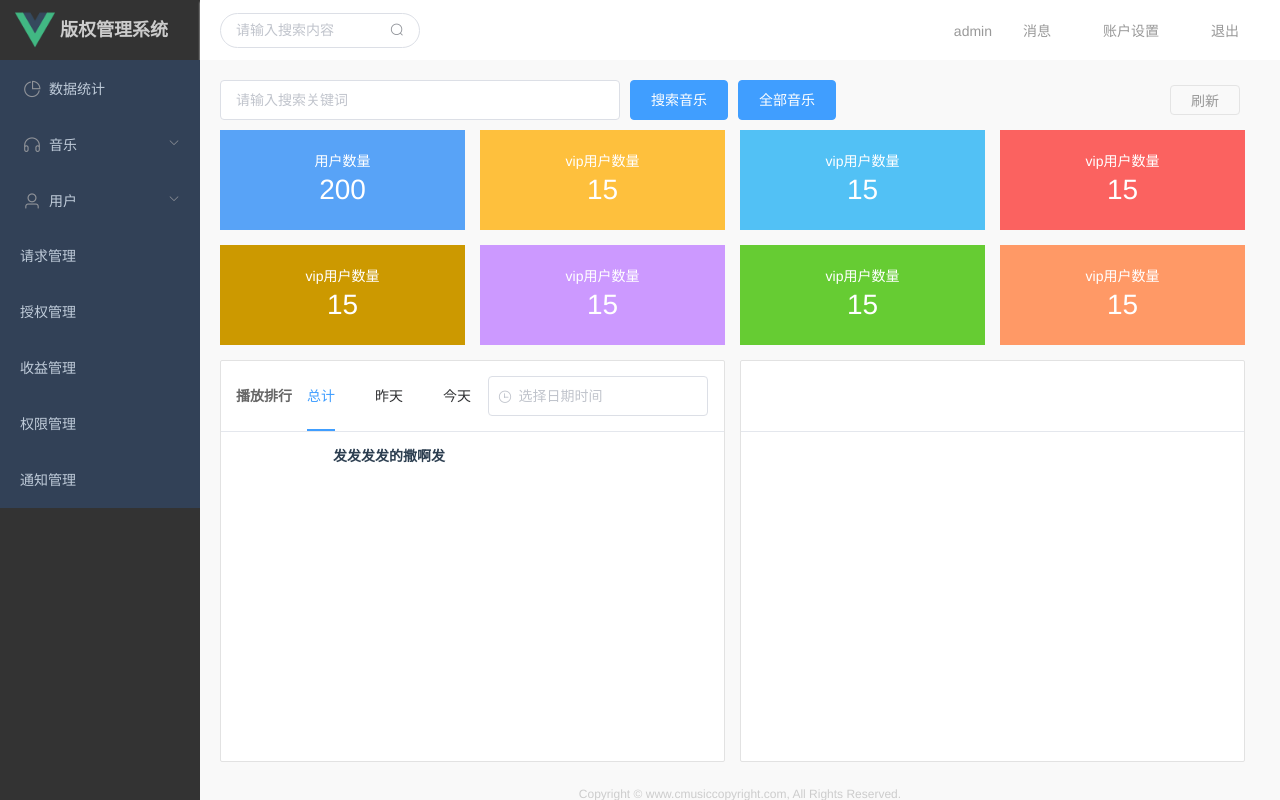
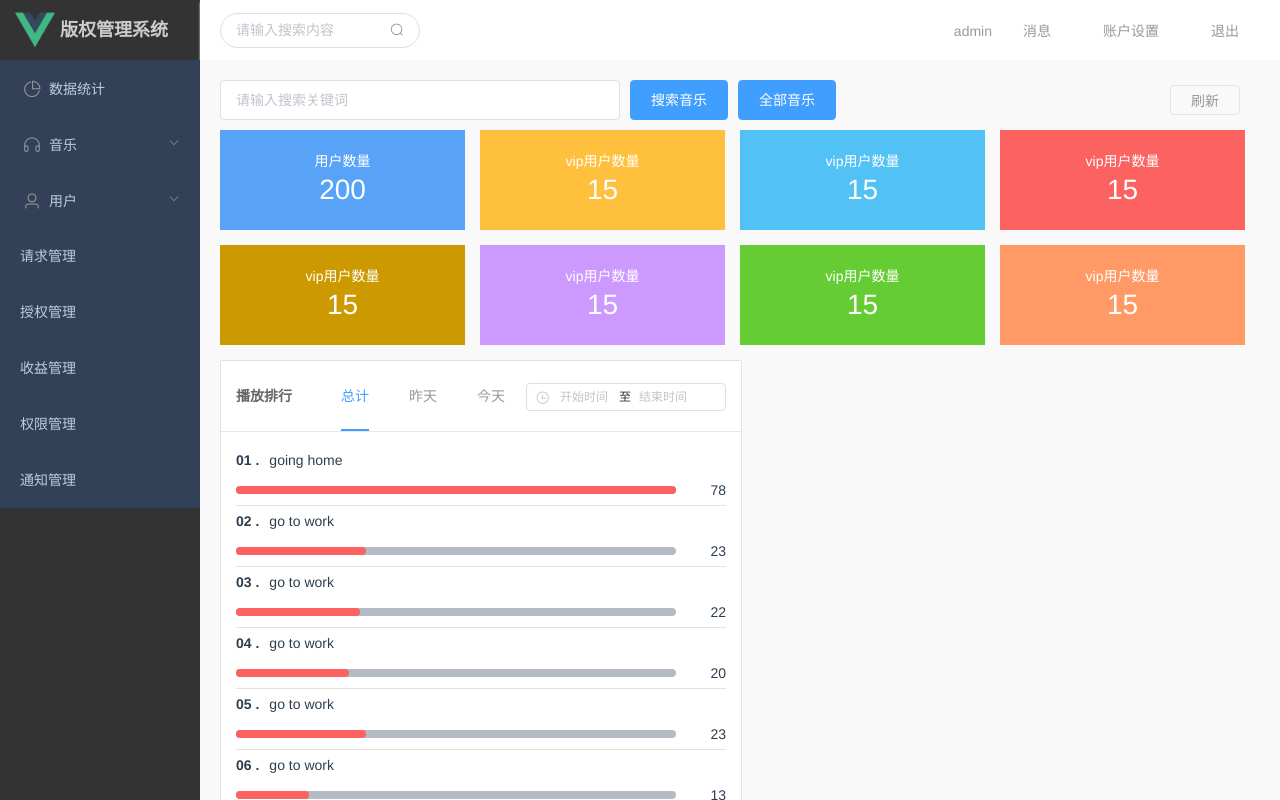
Before and after one commit to iamxingcong/mleji, a Vue app: page /#/DataManage in a window 1280 px wide. Shown: the top 800 px of the page. Built offline with nearby package versions, Linux system fonts and the light colour scheme.

Commit message:
proportion charts

```diff
--- a/src/assets/css/base.css
+++ b/src/assets/css/base.css
@@ -45,14 +45,29 @@
 .ranks .el-tabs__item{
   height: 70px !important;
   line-height: 70px !important;
+  color: #999;
 }
-
+.ranks .el-tabs__item.is-active{
+  color: #409EFF;
+}
 .ranks .el-tabs{
   float: left;
+  width: 100%;
+  position: absolute;
+  top: 0px;
 }
 .ranks .el-date-editor{
-  margin-top: 15px;
+  margin-top: 22px;
 }
 .ranks .el-tabs__nav-wrap::after {
   height: 0px !important;
 }
+.ranks .el-date-editor--timerange.el-input__inner{
+  width: 200px !important;
+  float: right;
+  margin-right: 15px;
+  z-index: 999;
+}
+.ranks .el-tabs__nav-scroll {
+  padding-left: 120px;
+}
--- a/src/components/page/DataManage.vue
+++ b/src/components/page/DataManage.vue
@@ -21,24 +21,25 @@
       <el-row>
         <span class="titles">播放排行</span>
 
-          <el-date-picker
+           <el-time-picker
+            is-range
+            size="mini"
             v-model="times"
-            type="datetime"
-            placeholder="选择日期时间"
-            align="right"
-            :picker-options="pickerOptions">
-          </el-date-picker>
-
+            range-separator="至"
+            start-placeholder="开始时间"
+            end-placeholder="结束时间"
+            placeholder="选择时间范围">
+          </el-time-picker>
+        </el-row>
         <el-tabs v-model="activeName" @tab-click="handleClick">
           <el-tab-pane label="总计" name="first">
-            <h1>发发发发的撒啊发</h1>
+            <MusicList />
           </el-tab-pane>
           <el-tab-pane label="昨天" name="second">昨天fsf</el-tab-pane>
           <el-tab-pane label="今天" name="third">今天sff</el-tab-pane>
 
         </el-tabs>
 
-      </el-row>
     </div>
 
     <div class="ranks">
@@ -47,6 +48,7 @@
   </div>
 </template>
 <script>
+import MusicList from './subcompo/MusicList.vue'
 var stactic = [
   {'name': '用户数量', 'number': 200, 'class': 'ca'},
   {'name': 'vip用户数量', 'number': 15, 'class': 'cb'},
@@ -64,30 +66,11 @@ export default {
       input: '',
       statics: [],
       activeName: 'first',
-      pickerOptions: {
-        shortcuts: [{
-          text: '今天',
-          onClick (picker) {
-            picker.$emit('pick', new Date())
-          }
-        }, {
-          text: '昨天',
-          onClick (picker) {
-            const date = new Date()
-            date.setTime(date.getTime() - 3600 * 1000 * 24)
-            picker.$emit('pick', date)
-          }
-        }, {
-          text: '一周前',
-          onClick (picker) {
-            const date = new Date()
-            date.setTime(date.getTime() - 3600 * 1000 * 24 * 7)
-            picker.$emit('pick', date)
-          }
-        }]
-      },
       times: ''
     }
+  },
+  components: {
+    MusicList
   },
   created () {
     this.statics = stactic
@@ -169,20 +152,22 @@ export default {
   }
   .ranks{
     width: calc(50% - 17px);
+    min-width: 520px;
     float: left;
-    min-height: 400px;
+    min-height: 640px;
     margin-right: 15px;
     border: 1px solid #e2e2e2;
     background: #fff;
     border-radius: 2px;
     position: relative;
+    margin-bottom: 15px;
   }
   .titles{
     height: 70px;
     line-height: 70px;
     color: #666;
     font-weight: 700;
-    padding: 0px 15px;
+    padding: 0px 35px 0px 15px;
     overflow: hidden;
     margin-bottom: -1px;
     position: relative;
--- /dev/null
+++ b/src/components/page/subcompo/MusicList.vue
@@ -0,0 +1,93 @@
+<template>
+  <div id='MusicList'>
+    <div class='single' v-for="(i,index) in music" :key="index">
+      <span class="title"><i> {{    '0' +  ( index + 1  )  }} .</i>{{i.name}}</span>
+      <div class="length">
+        <span class="long">
+          <i  :style="'width:'+(i.play/lt)*100 +'%;'"></i>
+        </span>
+        <i class="play">{{i.play}}</i>
+      </div>
+    </div>
+
+  </div>
+</template>
+<script>
+var mus = [
+  { 'name': 'going home', 'play': 78 },
+  { 'name': 'go to work', 'play': 23 },
+  { 'name': 'go to work', 'play': 22 },
+  { 'name': 'go to work', 'play': 20 },
+  { 'name': 'go to work', 'play': 23 },
+  { 'name': 'go to work', 'play': 13 },
+  { 'name': 'go to work', 'play': 3 },
+  { 'name': 'ready off work, every day', 'play': 0 }
+
+]
+export default {
+  name: 'MusicList',
+  data () {
+    return {
+      music: [],
+      lt: null
+    }
+  },
+  created () {
+    this.music = mus
+    this.lt = mus[0].play
+    console.log(this.lt)
+  }
+}
+</script>
+<style scoped>
+#MusicList i{
+  font-style: normal;
+}
+.single .title{
+  text-align: left;
+  line-height: 30px;
+  height: 30px;
+  clear: both;
+  display: block;
+}
+#MusicList .single{
+  margin: 0px  15px;
+  display: block;
+  text-align: left;
+  height: 60px;
+  border-bottom: 1px solid #e2e2e2;
+}
+.length{
+  display: block;
+  width: 100%;
+  height: 30px;
+  line-height: 30px;
+}
+.title i{
+  font-weight: 700;
+  margin-right: 10px;
+}
+.play{
+  display: block;
+  float: right;
+}
+.long{
+  background: rgb(180, 187, 197);
+  width: calc(100% - 50px);
+  height: 8px;
+  border-radius: 8px;
+  display: block;
+  float: left;
+  margin-top: 11px;
+  position: relative;
+}
+.long i{
+  height: 8px;
+  display: block;
+  float: left;
+  position: absolute;
+  left: 0px;
+  background-color: rgba(251, 98, 96, 1);
+  border-radius: 8px;
+}
+</style>
```
